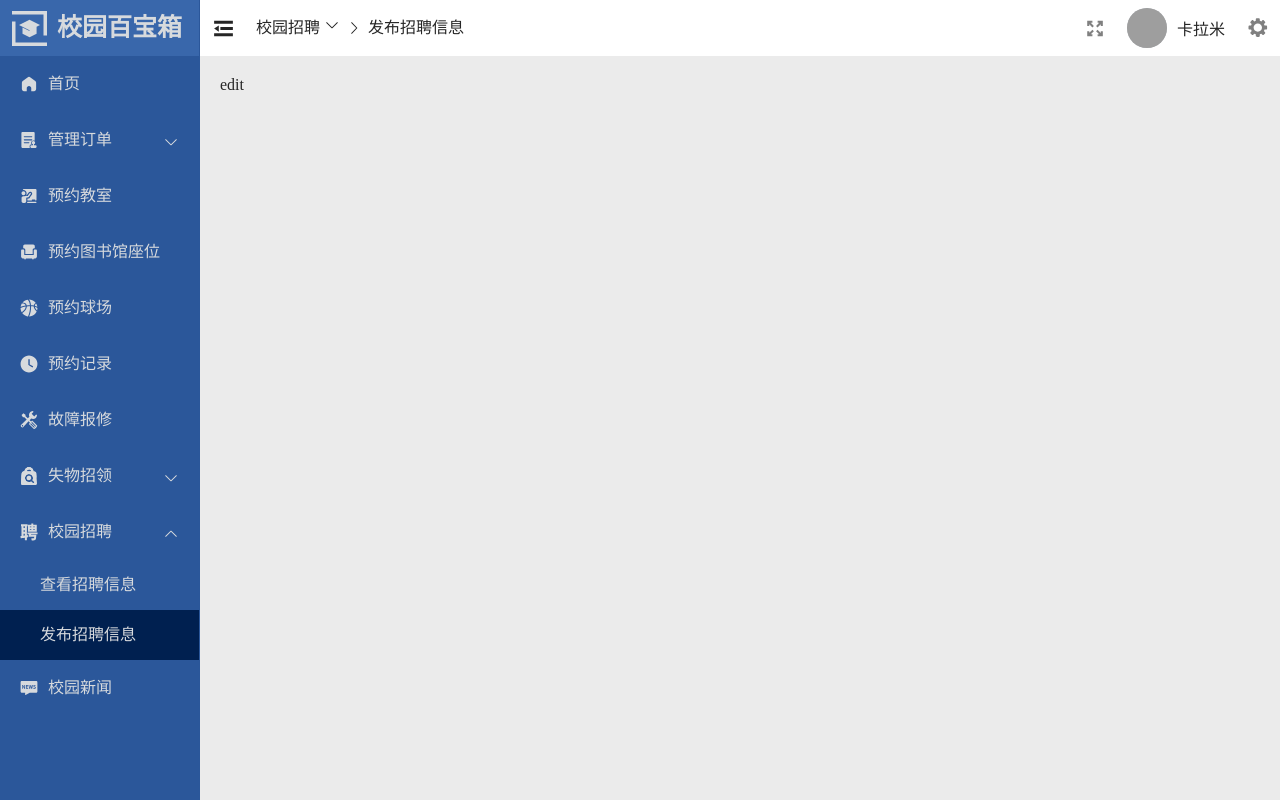
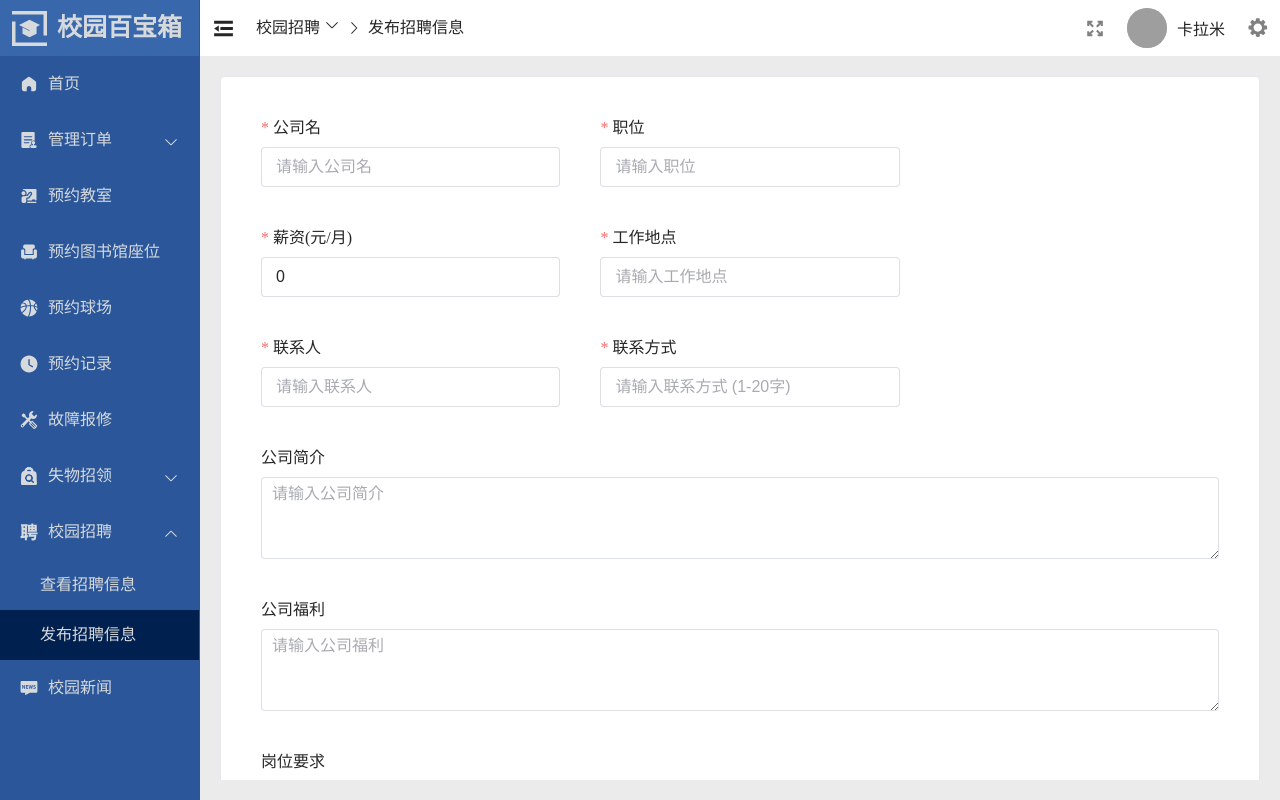
Before and after one commit to konipabai/campus_toolbox, a Vue app in the folder web/: page /recruitment/edit in a window 1280 px wide. Built offline with nearby package versions, Linux system fonts and the light colour scheme; grey boxes are pictures that could not be loaded.

Commit message:
校园招聘发布招聘前端

```diff
--- a/web/src/components/contents/recruitment/edit/index.vue
+++ b/web/src/components/contents/recruitment/edit/index.vue
@@ -1,14 +1,190 @@
 <template>
-  <div>
-    edit
+  <div class="recruitment" ref="innerRef">
+    <el-scrollbar ref="bottomRef">
+      <el-card shadow="hover" class="recruitment-card" body-style="width: 100%;height: 100%;box-sizing: border-box;">
+        <el-form class="recruitment-card-main" :model="postData" label-width="100px" :inline="true" label-position="top"
+          ref="recruitmentRef" :rules="rules">
+          <el-form-item label="公司名" prop="name" class="recruitment-card-main-item">
+            <el-input v-model="postData.name" placeholder="请输入公司名" size="large" />
+          </el-form-item>
+          <el-form-item label="职位" prop="job" class="recruitment-card-main-item">
+            <el-input v-model="postData.job" placeholder="请输入职位" size="large" />
+          </el-form-item>
+          <el-form-item label="薪资(元/月)" prop="salary" class="recruitment-card-main-item">
+            <el-input v-model="postData.salary" placeholder="请输入薪资(元/月)" size="large" type="number" min="0" />
+          </el-form-item>
+          <el-form-item label="工作地点" prop="location" class="recruitment-card-main-item">
+            <el-input v-model="postData.location" placeholder="请输入工作地点" size="large" />
+          </el-form-item>
+          <el-form-item label="联系人" prop="hr" class="recruitment-card-main-item">
+            <el-input v-model="postData.hr" placeholder="请输入联系人" size="large" />
+          </el-form-item>
+          <el-form-item label="联系方式" prop="contact" class="recruitment-card-main-item">
+            <el-input v-model="postData.contact" placeholder="请输入联系方式 (1-20字)" size="large" maxlength="20" />
+          </el-form-item>
+          <el-form-item label="公司简介" prop="description" class="recruitment-card-main-textarea">
+            <el-input v-model="postData.description" placeholder="请输入公司简介" :rows="3" type="textarea" />
+          </el-form-item>
+          <el-form-item label="公司福利" prop="benefits" class="recruitment-card-main-textarea">
+            <el-input v-model="postData.benefits" placeholder="请输入公司福利" :rows="3" type="textarea" />
+          </el-form-item>
+          <el-form-item label="岗位要求" prop="requirements" class="recruitment-card-main-textarea">
+            <template v-for="(item, index) in postData.requirements">
+              <el-input v-model="postData.requirements[index]" class="recruitment-card-main-array" size="large"
+                placeholder="请输入岗位要求">
+                <template #prepend>{{ index + 1 }}</template>
+              </el-input>
+            </template>
+          </el-form-item>
+          <div class="recruitment-card-button">
+            <div class="recruitment-card-button-left">
+              <el-button type="primary" @click="addDomain" :disabled="postData.requirements.length > 8">增加要求</el-button>
+              <el-button @click="delDomain" :disabled="postData.requirements.length < 2">删除要求</el-button>
+            </div>
+            <div class="recruitment-card-button-right">
+              <el-button type="primary" @click="submitForm(recruitmentRef)">确认</el-button>
+              <el-button @click="resetForm(recruitmentRef)">重置</el-button>
+            </div>
+          </div>
+        </el-form>
+      </el-card>
+    </el-scrollbar>
   </div>
 </template>
 
 <script setup lang='ts'>
-import { ref, reactive } from 'vue'
+import { ref, reactive, Ref, nextTick } from 'vue'
+import { findRecruitmentType } from '../../../../types/recruitment';
+import { ElMessage, FormRules, type ElScrollbar, type FormInstance } from 'element-plus'
+import { postRecruitment } from "../../../../server";
 
+const bottomRef: Ref<typeof ElScrollbar | undefined> = ref();
+const innerRef: Ref<HTMLElement | undefined> = ref<HTMLElement>();
+const recruitmentRef: Ref<FormInstance | undefined> = ref()
+const postData: findRecruitmentType = reactive({
+  name: '',
+  hr: '',
+  job: '',
+  description: '',
+  salary: 0,
+  requirements: [''],
+  benefits: '',
+  contact: '',
+  location: ''
+})
+const rules: FormRules = reactive({
+  name: [
+    { required: true, message: '请输入公司名', trigger: 'blur' }
+  ],
+  job: [
+    { required: true, message: '请输入职位', trigger: 'blur' }
+  ],
+  salary: [
+    { required: true, message: '请输入薪资', trigger: 'blur' },
+    { min: 1, message: '薪资不能为0', trigger: 'blur' },
+  ],
+  location: [
+    { required: true, message: '请输入工作地点', trigger: 'blur' }
+  ],
+  hr: [
+    { required: true, message: '请输入联系人', trigger: 'blur' }
+  ],
+  contact: [
+    { required: true, message: '请输入联系方式', trigger: 'blur' }
+  ]
+})
+
+const addDomain = async () => {
+  postData.requirements.push('')
+  await nextTick()
+  const max = innerRef.value!.clientHeight
+  bottomRef.value!.setScrollTop(max)
+}
+
+const delDomain = async () => {
+  postData.requirements.pop()
+  await nextTick()
+  const max = innerRef.value!.clientHeight
+  bottomRef.value!.setScrollTop(max)
+}
+
+const resetForm = (formEl: FormInstance | undefined) => {
+  if (!formEl) return
+  formEl.resetFields()
+}
+const submitForm = (formEl: FormInstance | undefined) => {
+  if (!formEl) return
+  if (postData.requirements.includes('')) {
+    ElMessage({
+      message: '请不要留空岗位要求',
+      type: 'warning'
+    })
+  } else {
+    formEl.validate(async (valid: boolean) => {
+      try {
+        if (valid) {
+          const result: boolean = await postRecruitment(postData)
+          if (result) {
+            ElMessage({
+              message: '发布成功',
+              type: 'success'
+            })
+            resetForm(recruitmentRef.value)
+          } else {
+            ElMessage.error('未知错误,请稍后再试')
+          }
+        }
+      }
+      catch (error) {
+        ElMessage.error('未知错误,请稍后再试')
+        console.log(error);
+      }
+    })
+  }
+}
 </script>
 
 <style lang="less" scoped>
+.recruitment {
+  width: 100%;
+  height: 100%;
 
+  &-card {
+    width: 100%;
+    min-height: 90vh;
+    height: auto;
+    box-sizing: border-box;
+    overflow: auto;
+
+    &-main {
+      width: 100%;
+      height: 100%;
+
+      &-item {
+        width: 30%;
+        margin: 20px;
+      }
+
+      &-textarea {
+        width: 100%;
+        margin: 20px;
+      }
+
+      &-array {
+        width: 100%;
+        margin: 10px 0;
+      }
+    }
+
+    &-button {
+      display: flex;
+      margin: 0 20px;
+      width: 100%;
+
+      &-right {
+        margin-left: auto;
+      }
+    }
+  }
+}
 </style>
--- a/web/src/server/index.ts
+++ b/web/src/server/index.ts
@@ -5,7 +5,7 @@ import { getSeatType, postSeatType } from '../types/seat'
 import { getSportsType, postSportsType } from '../types/sports'
 import { getAccountFaultType, postFaultType, deleteFaultType } from '../types/fault'
 import { getNewsType } from '../types/news'
-import { getRecruitmentType } from '../types/recruitment'
+import { findRecruitmentType, getRecruitmentType } from '../types/recruitment'
 
 axios.defaults.baseURL = "/api"
 
@@ -40,3 +40,5 @@ export const deleteFault = (data: deleteFaultType) => axios.delete(`/fault/${dat
 export const getNews = (data: getNewsType) => axios.get('/news', { params: data }).then(res => res.data)
 
 export const getRecruitment = (data: getRecruitmentType) => axios.get('/recruitment', { params: data }).then(res => res.data)
+
+export const postRecruitment = (data: findRecruitmentType) => axios.post('/recruitment', data).then(res => res.data)
```
